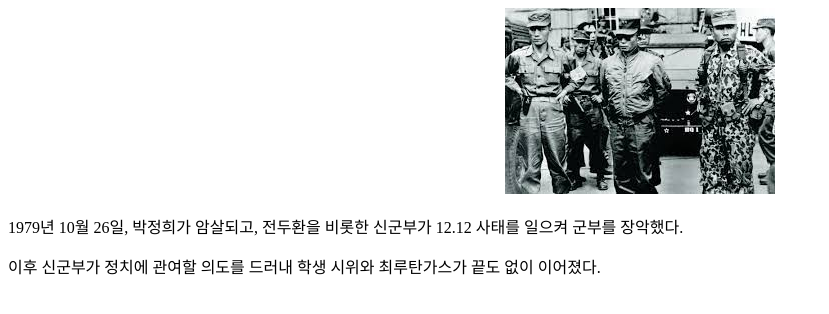
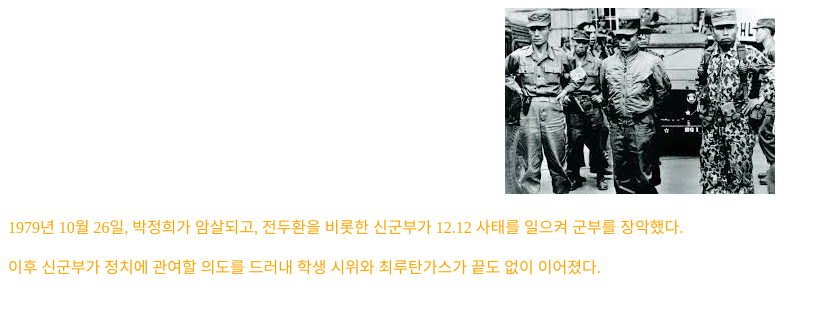
Before and after one commit to ksp118/WEB1, a plain HTML site: page startofthestory.html in a window 1280 px wide. Shown: the whole page, without its empty margins (0-829 px from the left). Drawn offline with Linux system fonts and the light colour scheme; a web font is replaced by a local one.

Commit message:
Update startofthestory.html

```diff
--- a/startofthestory.html
+++ b/startofthestory.html
@@ -15,6 +15,6 @@
     <div style="text-align : center;">
     <img src="park.jpg"><br>
     </div>
-    <p class=""> 1979년 10월 26일, 박정희가 암살되고, 전두환을 비롯한 신군부가 12.12 사태를 일으켜 군부를 장악했다.</p><p class=""> 이후 신군부가 정치에 관여할 의도를 드러내 학생 시위와 최루탄가스가 끝도 없이 이어졌다.<p>
+    <p class="jm-font"> 1979년 10월 26일, 박정희가 암살되고, 전두환을 비롯한 신군부가 12.12 사태를 일으켜 군부를 장악했다.</p><p class="jm-font"> 이후 신군부가 정치에 관여할 의도를 드러내 학생 시위와 최루탄가스가 끝도 없이 이어졌다.<p>
   </body>
 </html>
```
